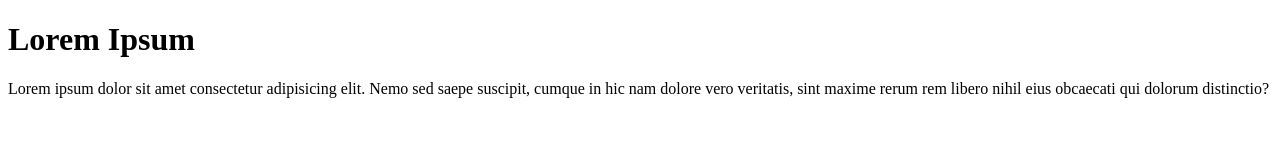
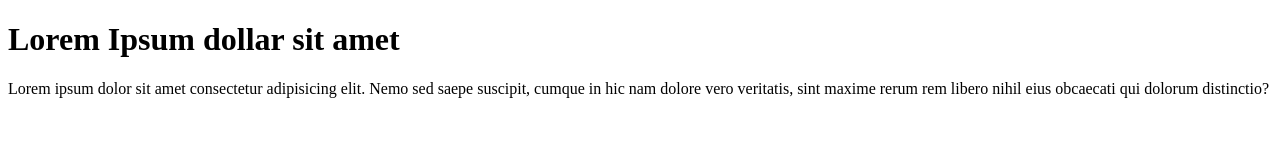
Before and after one commit to link2idrees/learn-git, a plain HTML site: page index.html in a window 1280 px wide. Drawn offline with Linux system fonts and the light colour scheme.

Commit message:
update index file

```diff
--- a/index.html
+++ b/index.html
@@ -6,7 +6,7 @@
     <title>Git Website</title>
 </head>
 <body>
-    <h1>Lorem Ipsum</h1>
+    <h1>Lorem Ipsum dollar sit amet</h1>
     <p>Lorem ipsum dolor sit amet consectetur adipisicing elit. Nemo sed saepe suscipit, cumque in hic nam dolore vero veritatis, sint maxime rerum rem libero nihil eius obcaecati qui dolorum distinctio?</p>
 </body>
 </html>
```
